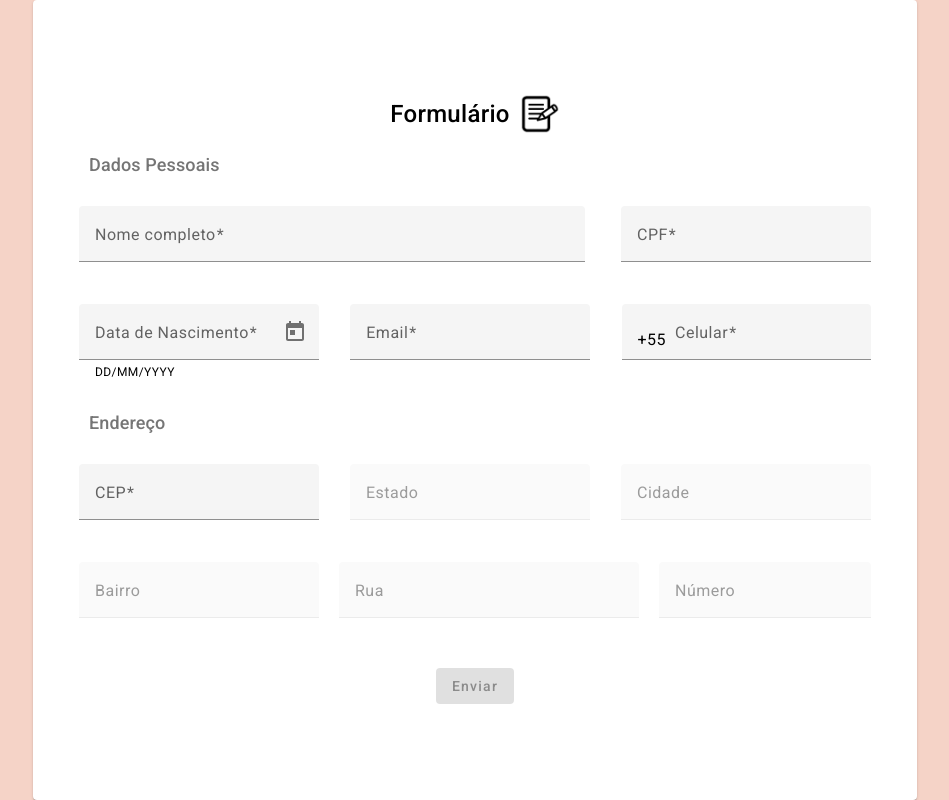
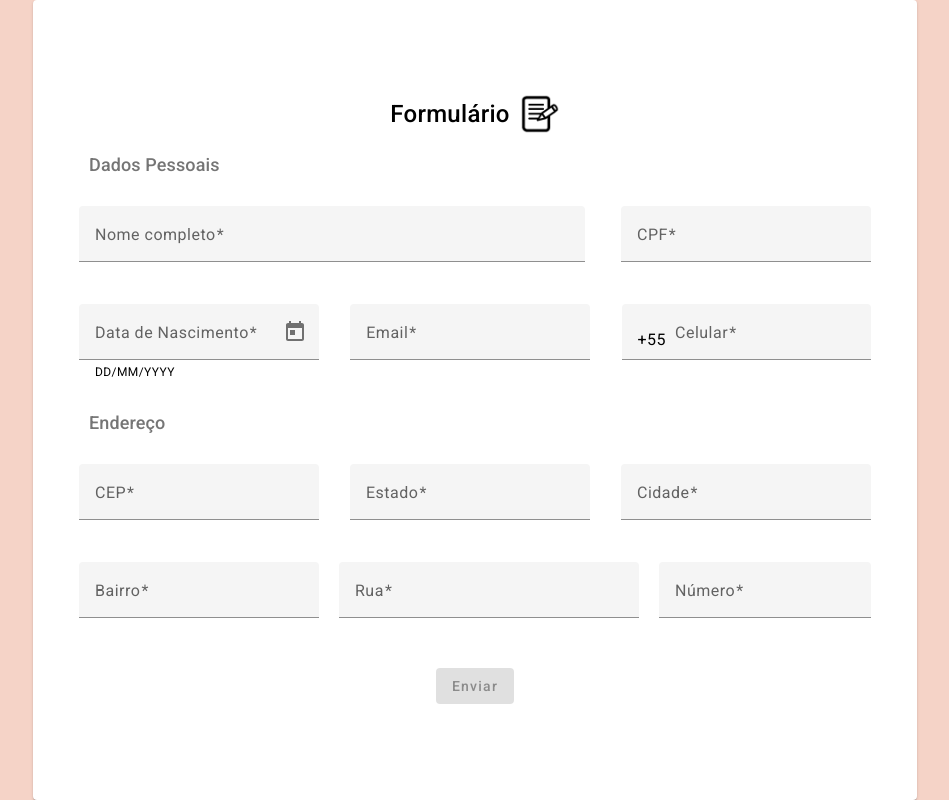
Before and after one commit to Amanda-Torres/Formulario, an Angular app: page / in a window 1280 px wide. Shown: the whole page, without its empty margins (165-1114 px from the left). Built offline with nearby package versions, Linux system fonts and the light colour scheme.

Commit message:
Add requireds

```diff
--- a/src/app/formulario/formulario.component.html
+++ b/src/app/formulario/formulario.component.html
@@ -87,28 +87,58 @@
 
             <mat-form-field class="estado">
                 <mat-label>Estado</mat-label>
-                <input matInput disabled="true">
+                <input matInput
+                        [formControl]="estado"
+                        (blur)="updateErrorMessageEstado()"
+                        required>
+                @if (estado.invalid) {
+                  <mat-error>{{errorMessageEstado}}</mat-error>
+                }
             </mat-form-field>
 
             <mat-form-field class="cidade">
                 <mat-label>Cidade</mat-label>
-                <input matInput disabled="true">
+                <input matInput
+                        [formControl]="cidade"
+                        (blur)="updateErrorMessageCidade()"
+                        required>
+                @if (cidade.invalid) {
+                  <mat-error>{{errorMessageCidade}}</mat-error>
+                }
             </mat-form-field>
         </div>
         <div class="content">
             <mat-form-field class="bairro">
                 <mat-label>Bairro</mat-label>
-                <input matInput disabled="true">
+                <input matInput
+                        [formControl]="bairro"
+                        (blur)="updateErrorMessageBairro()"
+                        required>
+                @if (bairro.invalid) {
+                  <mat-error>{{errorMessageBairro}}</mat-error>
+                }
             </mat-form-field>
 
             <mat-form-field class="rua">
                 <mat-label>Rua</mat-label>
-                <input matInput disabled="true">
+                <input matInput
+                        [formControl]="rua"
+                        (blur)="updateErrorMessageRua()"
+                        required>
+                @if (rua.invalid) {
+                  <mat-error>{{errorMessageRua}}</mat-error>
+                }
             </mat-form-field>
 
             <mat-form-field class="numero">
                 <mat-label>Número</mat-label>
-                <input matInput disabled="true">
+                <input matInput
+                [formControl]="numero"
+                        (blur)="updateErrorMessageNumero()"
+                        required>
+                @if (numero.invalid) {
+                  <mat-error>{{errorMessageNumero}}</mat-error>
+                }
             </mat-form-field>
         </div>
 
--- a/src/app/formulario/formulario.component.ts
+++ b/src/app/formulario/formulario.component.ts
@@ -26,6 +26,9 @@ import { takeUntilDestroyed } from '@angular/core/rxjs-interop';
 import { MatIconModule } from '@angular/material/icon';
 import { MatDividerModule } from '@angular/material/divider';
 import { MatButtonModule } from '@angular/material/button';
+
+/* Import service */
+import { EnderecoService } from './../services/endereco.service';
 
 @Component({
   selector: 'app-formulario',
@@ -76,6 +79,16 @@ export class FormularioComponent {
     Validators.pattern(/^\d{5}-\d{3}$/),
   ]);
 
+  estado = new FormControl('', [Validators.required]);
+
+  cidade = new FormControl('', [Validators.required]);
+
+  bairro = new FormControl('', [Validators.required]);
+
+  rua = new FormControl('', [Validators.required]);
+
+  numero = new FormControl('', [Validators.required]);
+
   /* Variáveis da mensagem de erro */
   errorMessageFullName = '';
   errorMessageCpf = '';
@@ -83,6 +96,11 @@ export class FormularioComponent {
   errorMessageEmail = '';
   errorMessageCel = '';
   errorMessageCep = '';
+  errorMessageEstado = '';
+  errorMessageCidade = '';
+  errorMessageBairro = '';
+  errorMessageRua = '';
+  errorMessageNumero = '';
 
   constructor() {
     merge(this.fullName.statusChanges, this.fullName.valueChanges)
@@ -108,6 +126,26 @@ export class FormularioComponent {
     merge(this.cep.statusChanges, this.cep.valueChanges)
       .pipe(takeUntilDestroyed())
       .subscribe(() => this.updateErrorMessageCep());
+
+    merge(this.estado.statusChanges, this.estado.valueChanges)
+      .pipe(takeUntilDestroyed())
+      .subscribe(() => this.updateErrorMessageEstado());
+
+    merge(this.cidade.statusChanges, this.cidade.valueChanges)
+      .pipe(takeUntilDestroyed())
+      .subscribe(() => this.updateErrorMessageCidade());
+
+    merge(this.bairro.statusChanges, this.bairro.valueChanges)
+      .pipe(takeUntilDestroyed())
+      .subscribe(() => this.updateErrorMessageBairro());
+
+    merge(this.rua.statusChanges, this.rua.valueChanges)
+      .pipe(takeUntilDestroyed())
+      .subscribe(() => this.updateErrorMessageRua());
+
+    merge(this.numero.statusChanges, this.numero.valueChanges)
+      .pipe(takeUntilDestroyed())
+      .subscribe(() => this.updateErrorMessageNumero());
   }
 
   /* Funções de mensagem de erro */
@@ -171,4 +209,44 @@ export class FormularioComponent {
       this.errorMessageCep = '';
     }
   }
+
+  updateErrorMessageEstado() {
+    if (this.estado.hasError('required')) {
+      this.errorMessageEstado = 'Campo obrigátorio';
+    } else {
+      this.errorMessageEstado = '';
+    }
+  }
+
+  updateErrorMessageCidade() {
+    if (this.estado.hasError('required')) {
+      this.errorMessageCidade = 'Campo obrigátorio';
+    } else {
+      this.errorMessageCidade = '';
+    }
+  }
+
+  updateErrorMessageBairro() {
+    if (this.bairro.hasError('required')) {
+      this.errorMessageBairro = 'Campo obrigátorio';
+    } else {
+      this.errorMessageBairro = '';
+    }
+  }
+
+  updateErrorMessageRua() {
+    if (this.rua.hasError('required')) {
+      this.errorMessageRua = 'Campo obrigátorio';
+    } else {
+      this.errorMessageRua = '';
+    }
+  }
+
+  updateErrorMessageNumero() {
+    if (this.numero.hasError('required')) {
+      this.errorMessageNumero = 'Campo obrigátorio';
+    } else {
+      this.errorMessageNumero = '';
+    }
+  }
 }
```
